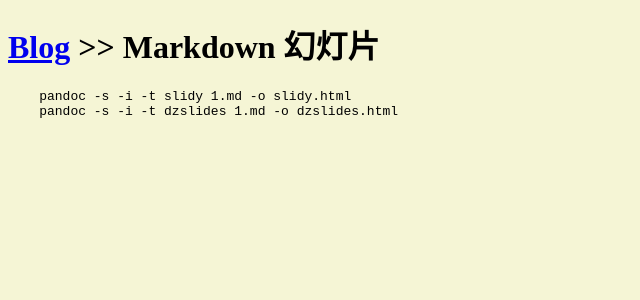
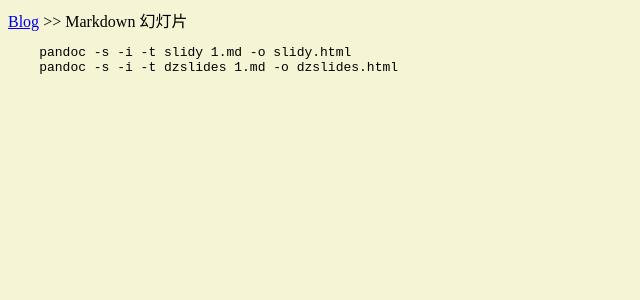
Before and after one commit to yuanjuninfo/yuanjuninfo.github.io, a Jekyll site: the page built from _posts/2014-12-27-slides.md, in a window 1280 px wide. Shown: the top 300 px of the page, without its empty margins (0-640 px from the left). Built offline with Jekyll 4.4.1, drawn with Linux system fonts in a browser that asks for light colours.

```diff
--- a/_layouts/blog.html
+++ b/_layouts/blog.html
@@ -10,7 +10,7 @@
   </head>
 
   <body>
-    <header><h1><a href=/contents/blog.html>Blog</a> &gt;&gt; {{ page.title }}</h1></header>
+    <header><a href=/contents/blog.html>Blog</a> &gt;&gt; {{ page.title }}</header>
     <article>{{ content }}</article>
   </body>
 </html>
```
